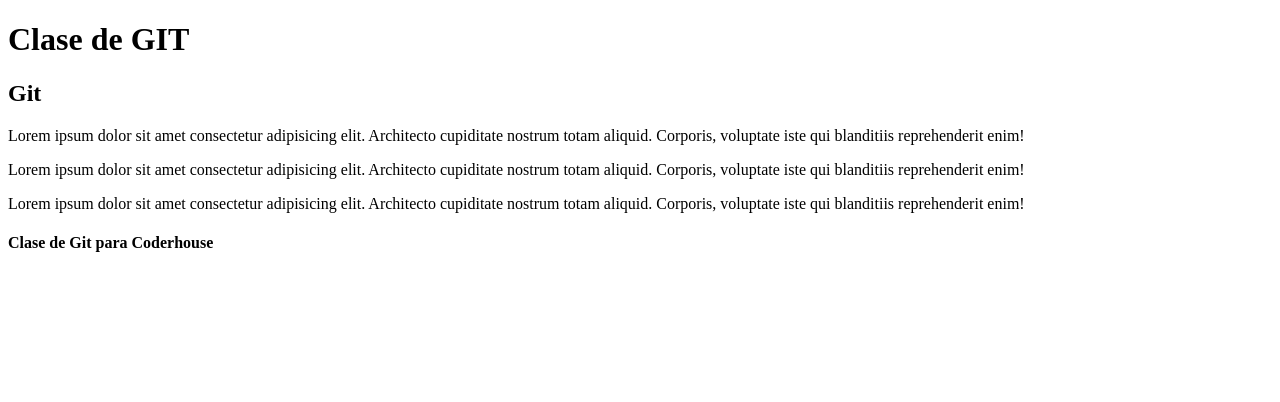
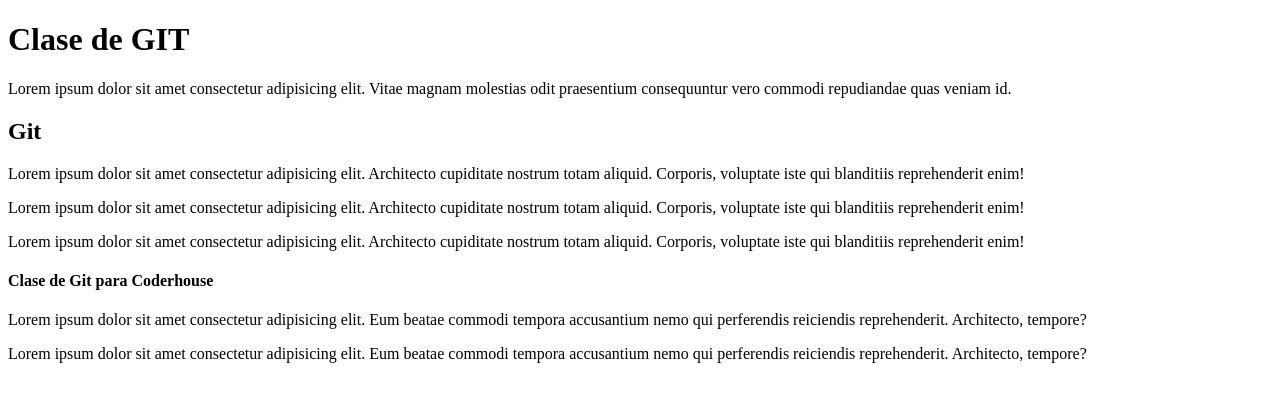
Before and after one commit to AlejandroNecchi/EJ2, a plain HTML site: page index.html in a window 1280 px wide. Drawn offline with Linux system fonts and the light colour scheme.

Commit message:
agregue texto en el footer y el main

```diff
--- a/index.html
+++ b/index.html
@@ -9,6 +9,7 @@
 
     <header>
         <h1>Clase de GIT</h1>
+        <p>Lorem ipsum dolor sit amet consectetur adipisicing elit. Vitae magnam molestias odit praesentium consequuntur vero commodi repudiandae quas veniam id.</p>
     </header>
 
     <main>
@@ -20,6 +21,8 @@
 
     <footer>
         <h4>Clase de Git para Coderhouse</h4>
+        <p>Lorem ipsum dolor sit amet consectetur adipisicing elit. Eum beatae commodi tempora accusantium nemo qui perferendis reiciendis reprehenderit. Architecto, tempore?</p>
+        <p>Lorem ipsum dolor sit amet consectetur adipisicing elit. Eum beatae commodi tempora accusantium nemo qui perferendis reiciendis reprehenderit. Architecto, tempore?</p>
     </footer>
 
 </body>
```
